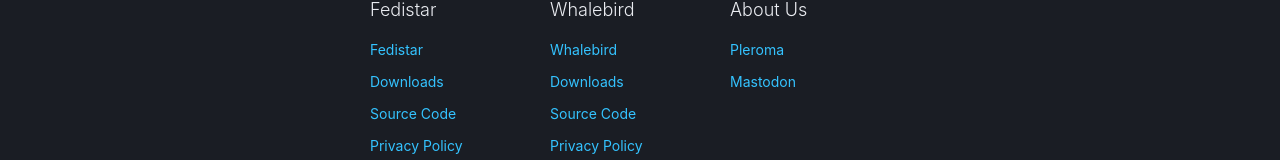
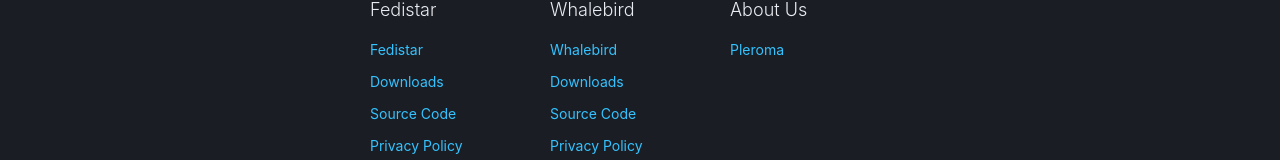
Before and after one commit to h3poteto/fedistar.net, a Next.js app: page /downloads in a window 1280 px wide. Shown: the part 743-903 px from the top of the page. Built offline with nearby package versions, Linux system fonts and the light colour scheme.

Commit message:
Fix SNS account

```diff
--- a/src/components/Footer.tsx
+++ b/src/components/Footer.tsx
@@ -58,13 +58,8 @@
           <FlexboxGrid.Item style={{ textAlign: 'left', width: '180px' }}>
             <h5>About Us</h5>
             <p style={{ lineHeight: '24px' }}>
-              <a href="https://pleroma.io/users/h3poteto" target="_blank" rel="noopener noreferrer">
+              <a href="https://pleroma.io/users/fedistar" target="_blank" rel="noopener noreferrer">
                 Pleroma
-              </a>
-            </p>
-            <p style={{ lineHeight: '24px' }}>
-              <a href="https://fedibird.com/@h3poteto" target="_blank" rel="noopener noreferrer">
-                Mastodon
               </a>
             </p>
           </FlexboxGrid.Item>
--- a/src/pages/index.tsx
+++ b/src/pages/index.tsx
@@ -37,7 +37,7 @@
             </div>
             <div style={{ display: 'flex', marginTop: '2rem' }}>
               <Link href="/downloads" rel="noopener noreferrer" style={{ display: 'block', margin: '0 auto' }}>
-                <Button size="lg" color="violet" appearance="primary" href="/downloads">
+                <Button size="lg" color="violet" appearance="primary">
                   <div style={{ display: 'flex', alignItems: 'center' }}>
                     <Icon as={BsCloudDownload} style={{ fontSize: '3rem', marginRight: '16px' }} />
                     <div style={{ textAlign: 'left' }}>
```
